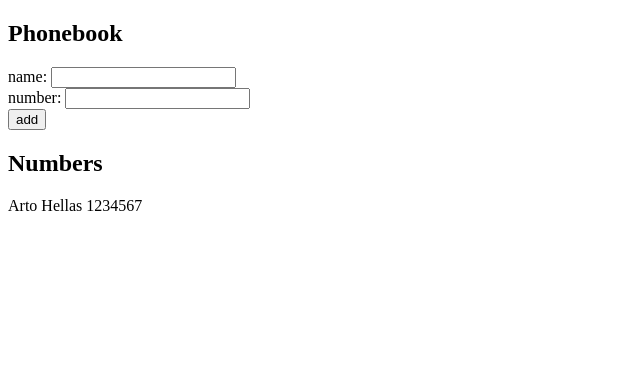
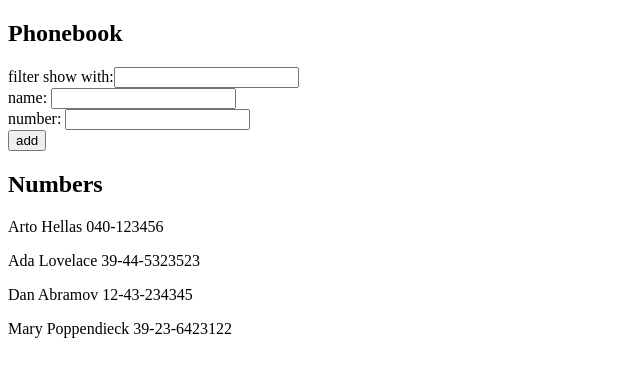
Before and after one commit to Mrtly/FSO, a React (Create React App) app in the folder part2/phonebook/: page / in a window 1280 px wide. Shown: the top 376 px of the page, without its empty margins (0-640 px from the left). Built offline with nearby package versions, Linux system fonts and the light colour scheme.

Commit message:
can search by name, step 4

```diff
--- a/part2/phonebook/src/App.js
+++ b/part2/phonebook/src/App.js
@@ -2,10 +2,14 @@ import React, { useState } from "react";
 
 const App = () => {
   const [persons, setPersons] = useState([
-    { name: "Arto Hellas", number: "1234567" }
+    { name: "Arto Hellas", number: "040-123456" },
+    { name: "Ada Lovelace", number: "39-44-5323523" },
+    { name: "Dan Abramov", number: "12-43-234345" },
+    { name: "Mary Poppendieck", number: "39-23-6423122" }
   ]);
   const [newName, setNewName] = useState("");
   const [newNumber, setNewNumber] = useState("");
+  const [filterName, setFilterName] = useState("");
 
   const handleNewNameChange = event => {
     setNewName(event.target.value);
@@ -13,6 +17,10 @@ const App = () => {
 
   const handleNewNumberChange = event => {
     setNewNumber(event.target.value);
+  };
+
+  const handleFilterNameChange = event => {
+    setFilterName(event.target.value);
   };
 
   const handleNewPersonSubmit = event => {
@@ -30,9 +38,20 @@ const App = () => {
     setNewNumber("");
   };
 
+  const personsToShow = filterName
+    ? persons.filter(
+        person =>
+          person.name.toLowerCase().search(filterName.toLowerCase()) != -1
+      )
+    : persons;
+
   return (
     <div>
       <h2>Phonebook</h2>
+      <div>
+        filter show with:
+        <input value={filterName} onChange={handleFilterNameChange} />
+      </div>
       <form onSubmit={handleNewPersonSubmit}>
         <div>
           name: <input value={newName} onChange={handleNewNameChange} />
@@ -45,7 +64,7 @@ const App = () => {
         </div>
       </form>
       <h2>Numbers</h2>
-      {persons.map(person => (
+      {personsToShow.map(person => (
         <p key={person.name}>
           {person.name} {person.number}
         </p>
```
